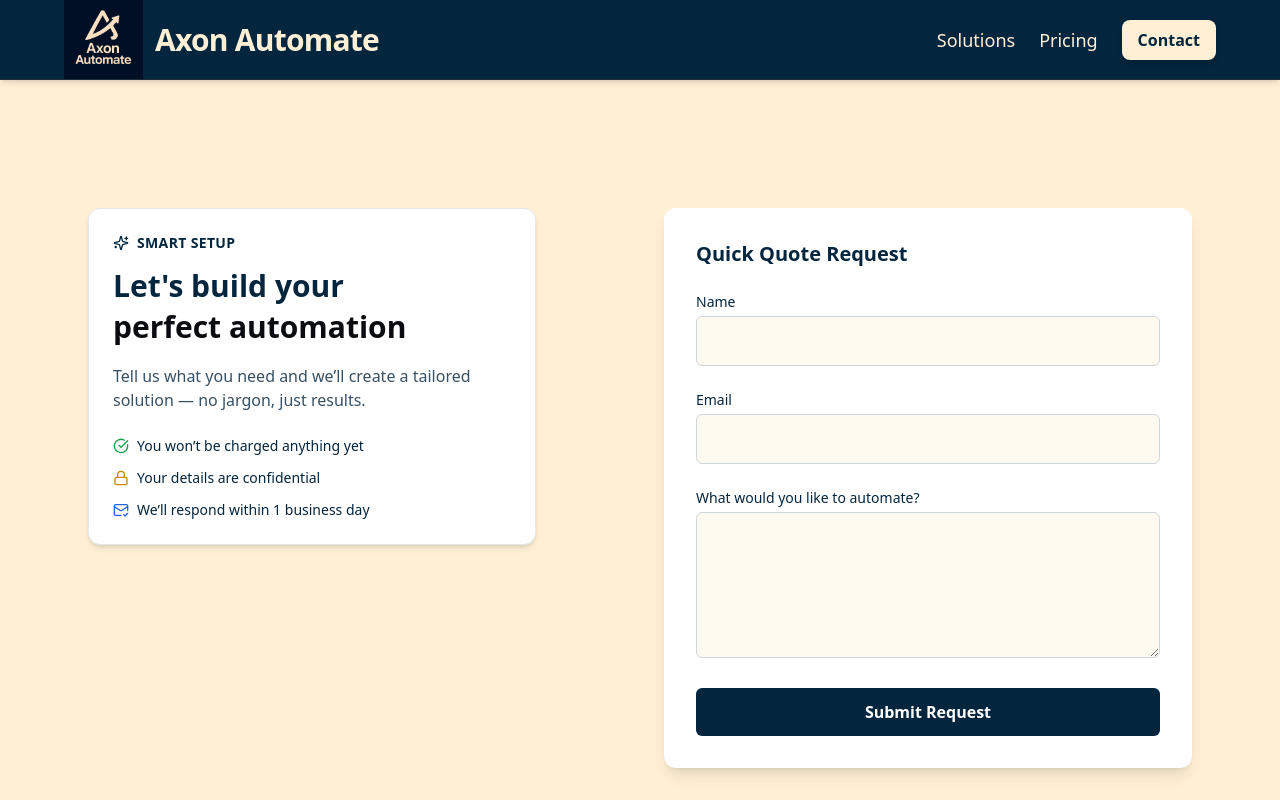
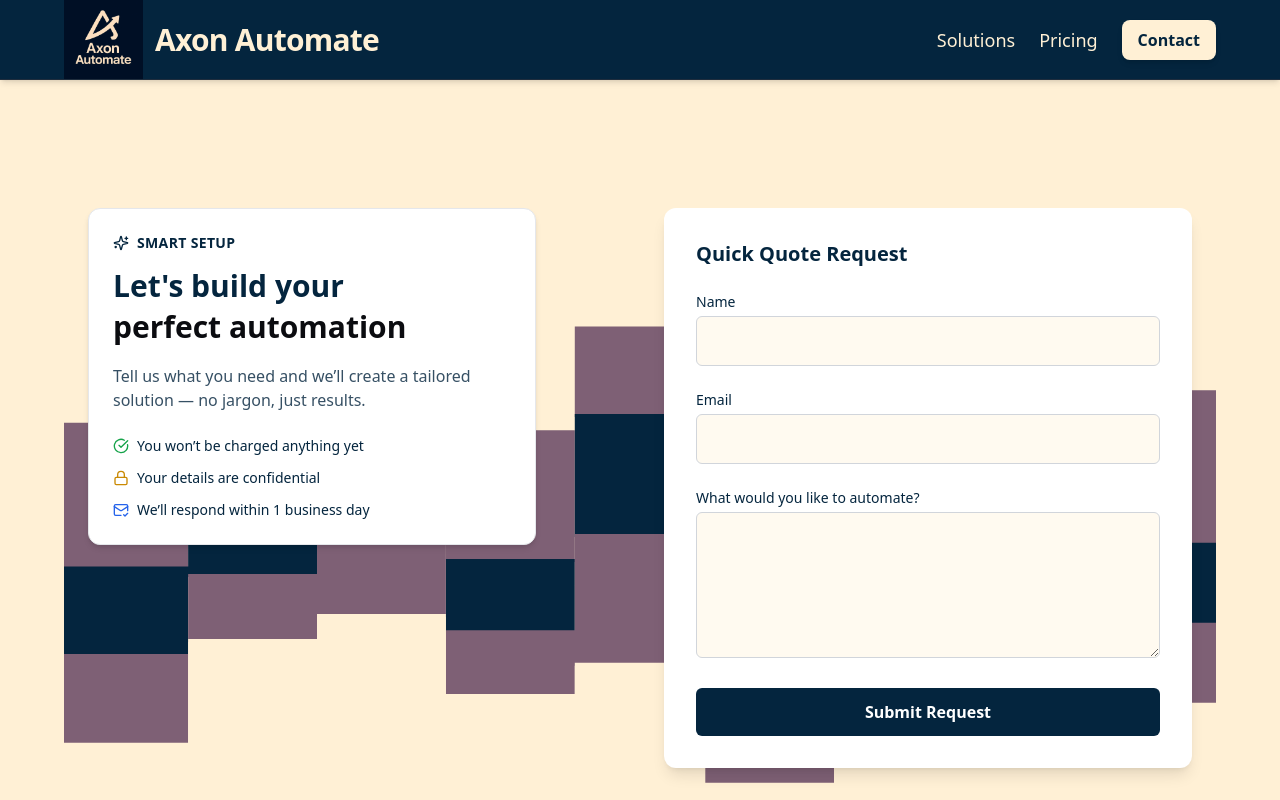
Before and after one commit to trimdex445/axon-automate, a Next.js app: page /contact in a window 1280 px wide. Shown: the top 800 px of the page. Built offline with nearby package versions, Linux system fonts and the light colour scheme.

Commit message:
Added stacked SVG background to contact page

```diff
--- a/pages/contact.tsx
+++ b/pages/contact.tsx
@@ -13,7 +13,10 @@ export default function QuotePage() {
 
   return (
     <Layout>
-      <section className="py-20 px-6 bg-[#fff0d5] min-h-screen">
+      <section
+        className="py-20 px-6 min-h-screen bg-[#fff0d5] bg-no-repeat bg-cover bg-center"
+        style={{ backgroundImage: "url('/assets/illustrations/stacked-steps-haikei.svg')" }}
+      >
         <div className="max-w-6xl mx-auto grid md:grid-cols-2 gap-12 items-start">
 
           {/* Left Panel - Card Style */}
```
Also changed, not shown: public/assets/illustrations/stacked-steps-haikei.svg (added).
